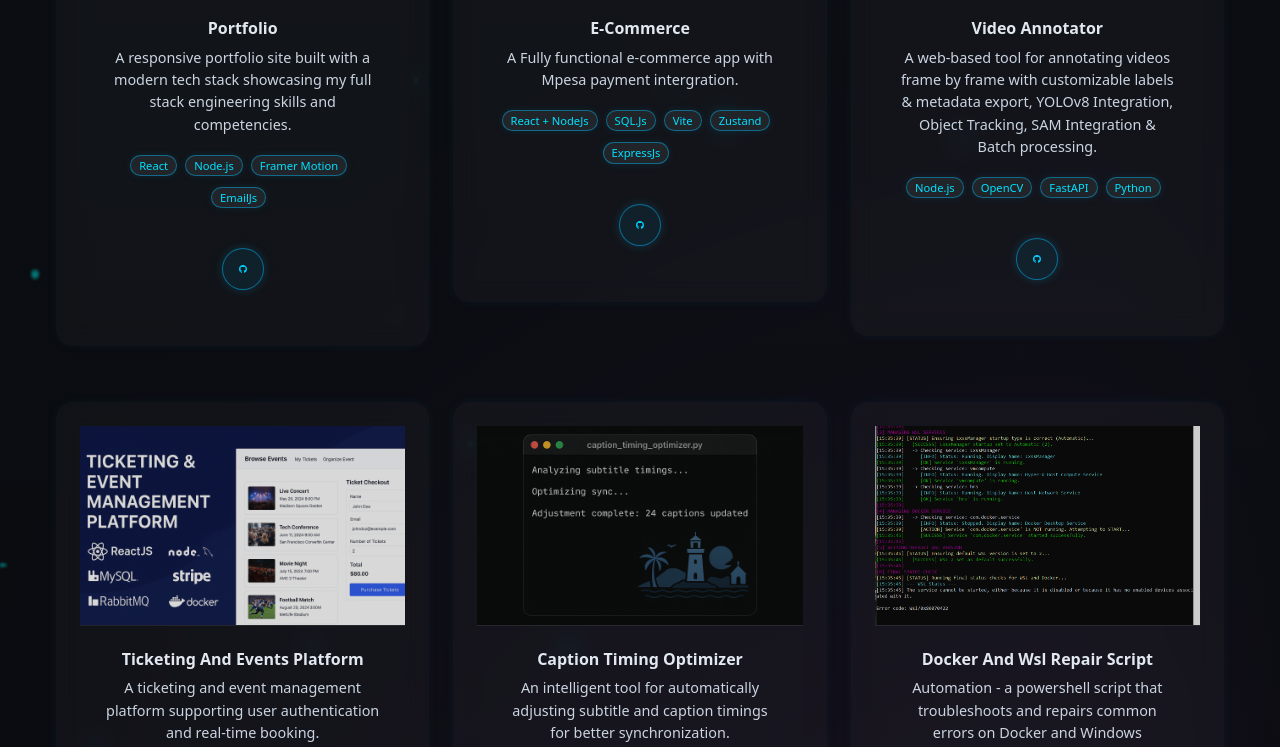
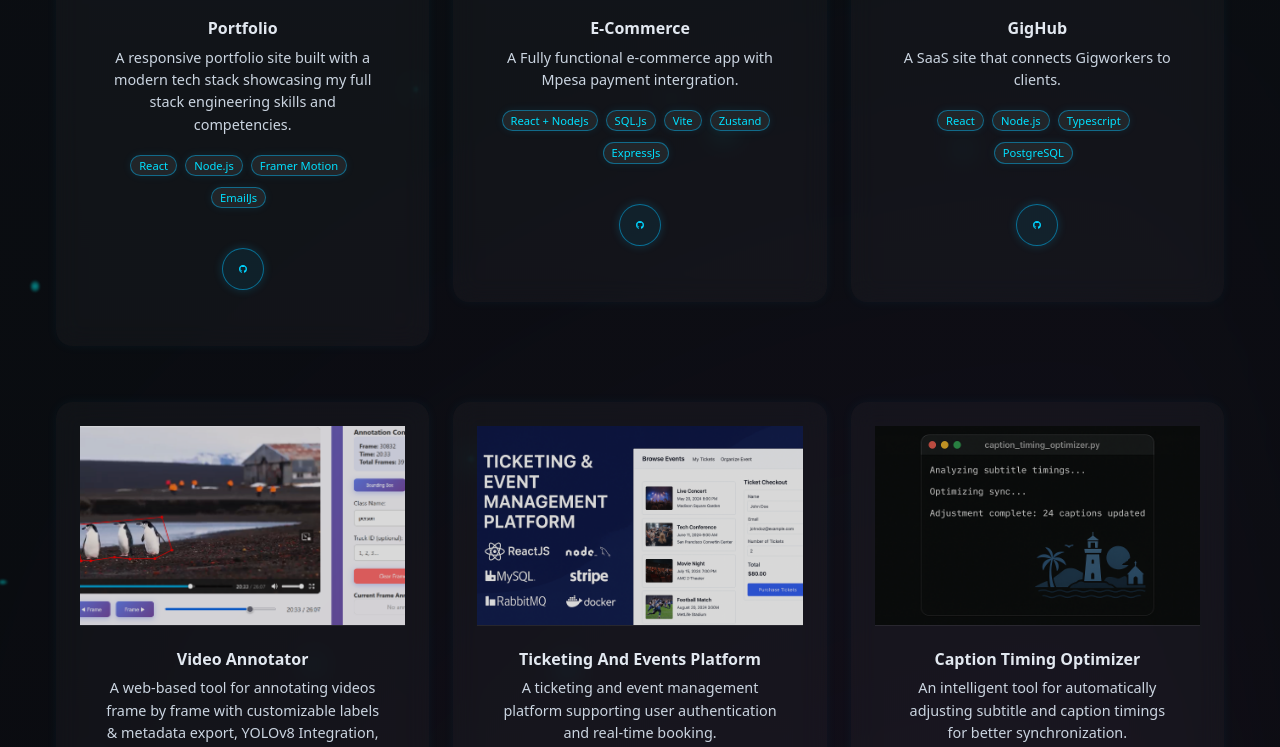
Before and after one commit to jimmi0623/james-rono, a React (Create React App) app: page / in a window 1280 px wide. Shown: the part 4140-4887 px from the top of the page. Built offline with nearby package versions, Linux system fonts and the light colour scheme.

Commit message:
added a project

```diff
--- a/src/pages/Projects.js
+++ b/src/pages/Projects.js
@@ -11,7 +11,7 @@ import portImg from '../assets/port.png';
 import cqcImg from '../assets/cqc.png';
 import wslImg from '../assets/wsl.png';
 import eCom from '../assets/ecommerce.png';
-
+import gHub from '../assets/gighub.png';
 
 const Projects = () => {
   const projects = [
@@ -35,8 +35,18 @@ const Projects = () => {
       demo: null,
       image: eCom,
     },
+     {
+      id: 3,
+      title: 'GigHub',
+      description:
+        'A SaaS site that connects Gigworkers to clients.',
+      technologies: ['React', 'Node.js', 'Typescript', 'PostgreSQL'],
+      github: '',
+      demo: null,
+      image: gHub,
+    },
     {
-      id: 3,
+      id: 4,
       title: 'Video Annotator',
       description:
         'A web-based tool for annotating videos frame by frame with customizable labels & metadata export, YOLOv8 Integration, Object Tracking, SAM Integration & Batch processing.',
@@ -46,7 +56,7 @@ const Projects = () => {
       image: vaImg,
     },
     {
-      id: 3,
+      id: 5,
       title: 'Ticketing and Events Platform',
       description:
         'A ticketing and event management platform supporting user authentication and real-time booking.',
@@ -56,7 +66,7 @@ const Projects = () => {
       image: temsImg,
     },
     {
-      id: 4,
+      id: 6,
       title: 'Caption Timing Optimizer',
       description:
         'An intelligent tool for automatically adjusting subtitle and caption timings for better synchronization.',
@@ -66,7 +76,7 @@ const Projects = () => {
       image: ctoImg,
     },
 	{
-      id: 5,
+      id: 7,
       title: 'Docker and wsl repair script',
       description:
         'Automation - a powershell script that troubleshoots and repairs common errors on Docker and Windows Subsystem for Linux common.',
@@ -77,7 +87,7 @@ const Projects = () => {
     },
 
     {
-      id: 6,
+      id: 8,
       title: 'Video Caption Quality Checker',
       description:
         'AI-powered caption quality checker that detects timing errors, overlaps, and readability issues in subtitles.',
```
Also changed, not shown: src/assets/gighub.png (added).
